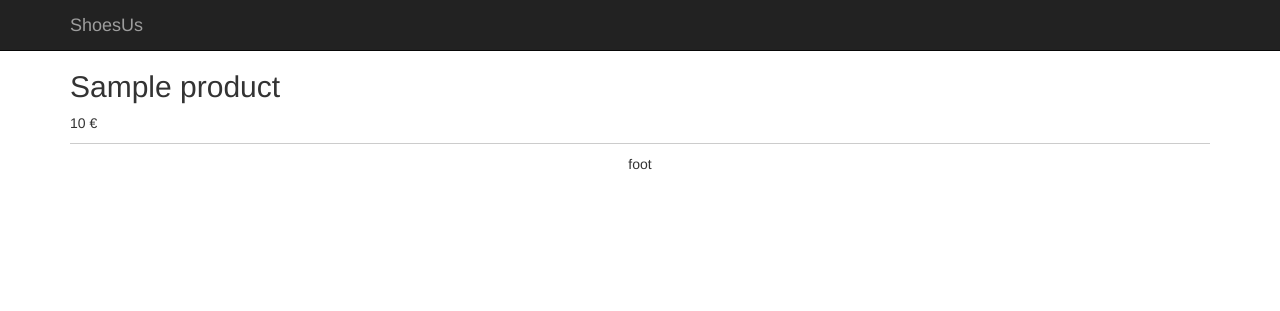
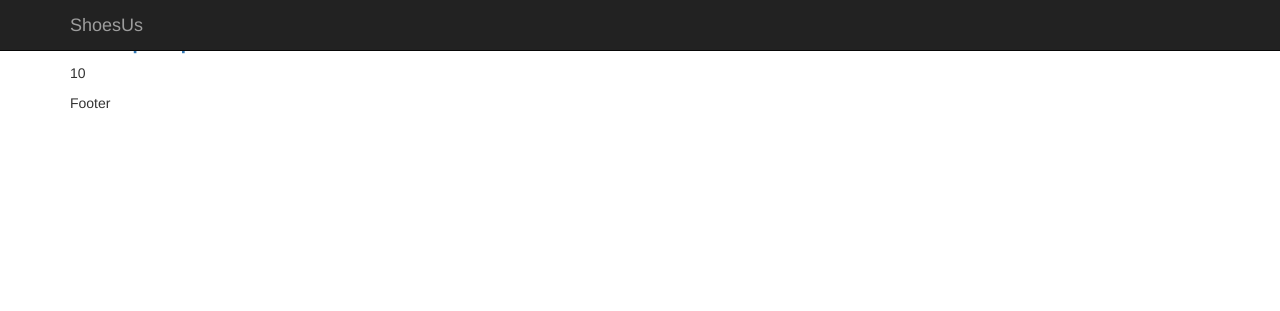
Before and after one commit to polytechlyon-isi2/ShoesUs, a PHP site: template views/index.html.twig in a window 1280 px wide. Shown: the top 311 px of the page. Run offline with PHP 8.4, Linux system fonts and the light colour scheme; the template is opened without the code that fills it: most values are stand-ins (such as "Sample title", 1, 10 or a date in 2020); some libraries are stand-ins or nearby versions.

Commit message:
Ajout de la page de description du produit

```diff
--- a/views/index.html.twig
+++ b/views/index.html.twig
@@ -1,38 +1,12 @@
-<!doctype html>
-<html>
-<head>
-    <meta charset="utf-8">
-    <meta http-equiv="X-UA-Compatible" content="IE=edge">
-    <meta name="viewport" content="width=device-width, initial-scale=1">
-    <link href="{{ app.request.basepath }}/lib/bootstrap/css/bootstrap.min.css" rel="stylesheet">
-    <link href="{{ app.request.basepath }}/css/shoesus.css" rel="stylesheet">
-    <title>ShoesUs - Home</title>
-</head>
-<body>
-    <div class="container">
-        <nav class="navbar navbar-default navbar-fixed-top navbar-inverse" role="navigation">
-            <div class="container">
-                <div class="navbar-header">
-                    <button type="button" class="navbar-toggle" data-toggle="collapse" data-target="#navbar-collapse-target">
-                        <span class="icon-bar"></span>
-                        <span class="icon-bar"></span>
-                        <span class="icon-bar"></span>
-                    </button>
-                    <a class="navbar-brand" href="">ShoesUs</a>
-                </div>
-                <div class="collapse navbar-collapse" id="navbar-collapse-tar get">
-                </div>
-            </div><!-- /.container -->
-        </nav>
-        {% for product in products %}
-        <product>
-            <h2>{{ product.name }}</h2>
-            <p>{{ product.price }} € </p>
-        </product>
-        {% endfor %}
-        <footer class="footer">
-            foot
-        </footer>
-    </div>
-</body>
-</html>
+{% extends "layout.html.twig" %}
+
+{% block title %}Home{% endblock %}
+
+{% block content %}
+{% for article in articles %}
+<article>
+    <h2><a class="productTitle" href="{{ path('product', { 'id': product.id }) }}">{{ product.title }}</a></h2>
+    <p>{{ product.price }}</p>
+</article>
+{% endfor %}
+{% endblock %}
--- /dev/null
+++ b/views/layout.html.twig
@@ -0,0 +1,33 @@
+<!doctype html>
+<html>
+<head>
+    <meta charset="utf-8">
+    <meta http-equiv="X-UA-Compatible" content="IE=edge">
+    <meta name="viewport" content="width=device-width, initial-scale=1">
+    <link href="{{ app.request.basepath }}/lib/bootstrap/css/bootstrap.min.css" rel="stylesheet">
+    <link href="{{ app.request.basepath }}/css/microcms.css" rel="stylesheet">
+    <title>ShoesUs - {% block title %}{% endblock %}</title>
+</head>
+<body>
+    <div class="container">
+        <nav class="navbar navbar-default navbar-fixed-top navbar-inverse" role="navigation">
+            <div class="container">
+                <div class="navbar-header">
+                    <button type="button" class="navbar-toggle" data-toggle="collapse" data-target="#navbar-collapse-target">
+                        <span class="icon-bar"></span>
+                        <span class="icon-bar"></span>
+                        <span class="icon-bar"></span>
+                    </button>
+                    <a class="navbar-brand" href="{{ path('home') }}">ShoesUs</a>
+                </div>
+                <div class="collapse navbar-collapse" id="navbar-collapse-target">
+                </div>
+            </div><!-- /.container -->
+        </nav>
+        <div id="content">{% block content %}{% endblock %}</div>
+        <footer class="footer">
+           Footer
+        </footer>
+    </div>
+</body>
+</html>
--- a/web/css/shoesus.css
+++ b/web/css/shoesus.css
@@ -7,3 +7,7 @@
     padding-top: 10px;
     text-align: center;
 }
+
+.productTitle:hover, .productTitle:focus {
+    text-decoration: none;
+}
```
Also changed, not shown: views/product.html.twig (added, +12 -0 lines).
